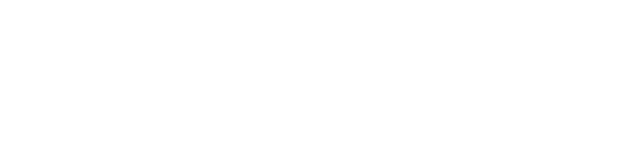
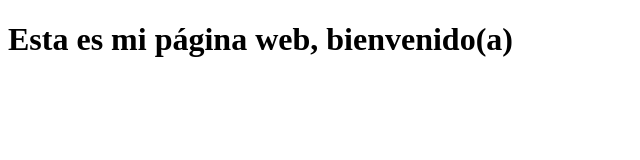
Before and after one commit to MarioMarinDev/Grupo-1, a plain HTML site: page index.html in a window 1280 px wide. Shown: the whole page, without its empty margins (0-640 px from the left). Drawn offline with Linux system fonts and the light colour scheme.

Commit message:
Agregué título a mi página

```diff
--- a/index.html
+++ b/index.html
@@ -7,6 +7,6 @@
   <title>Document</title>
 </head>
 <body>
-
+  <h1>Esta es mi página web, bienvenido(a)</h1>
 </body>
 </html>
```
